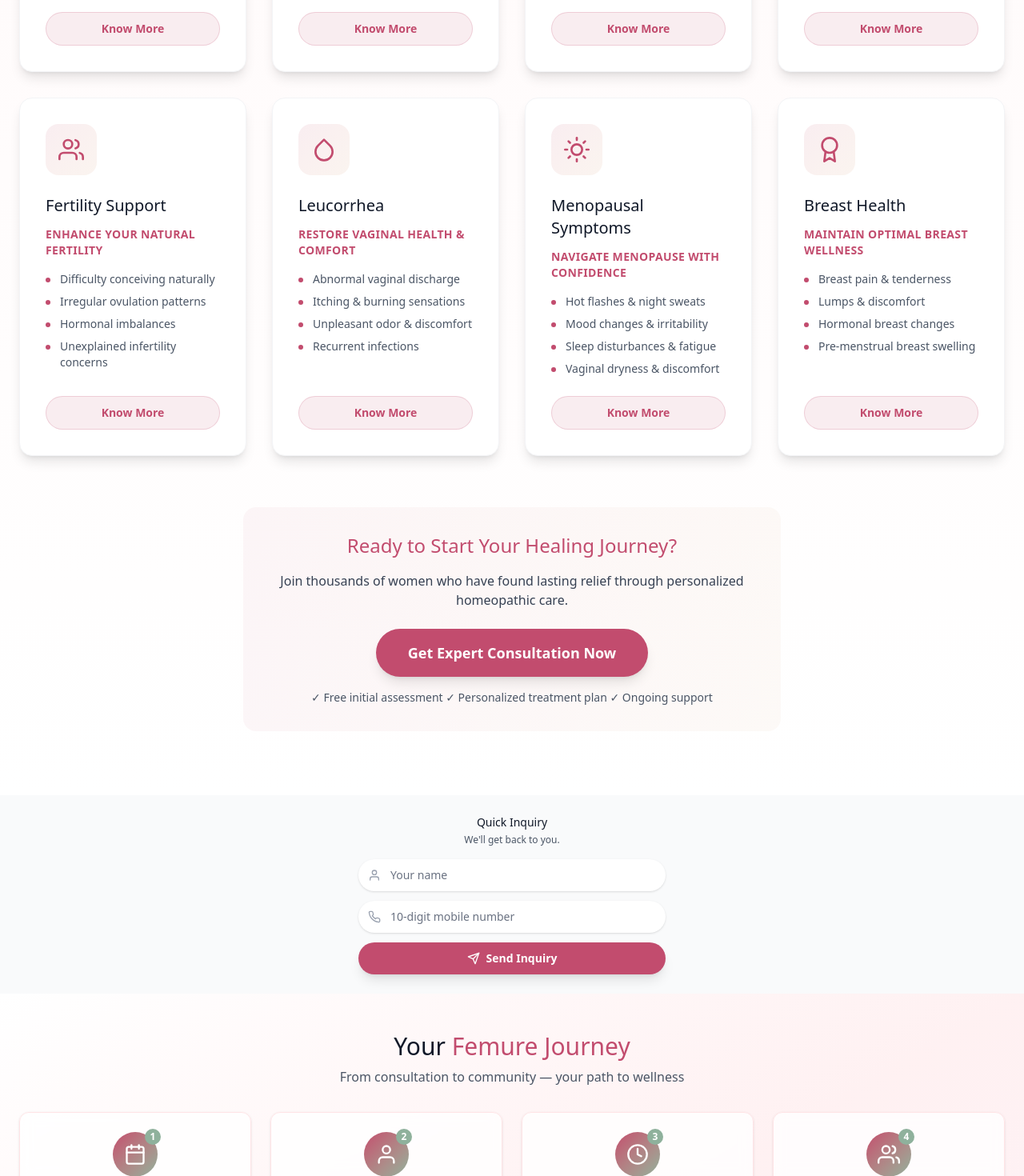
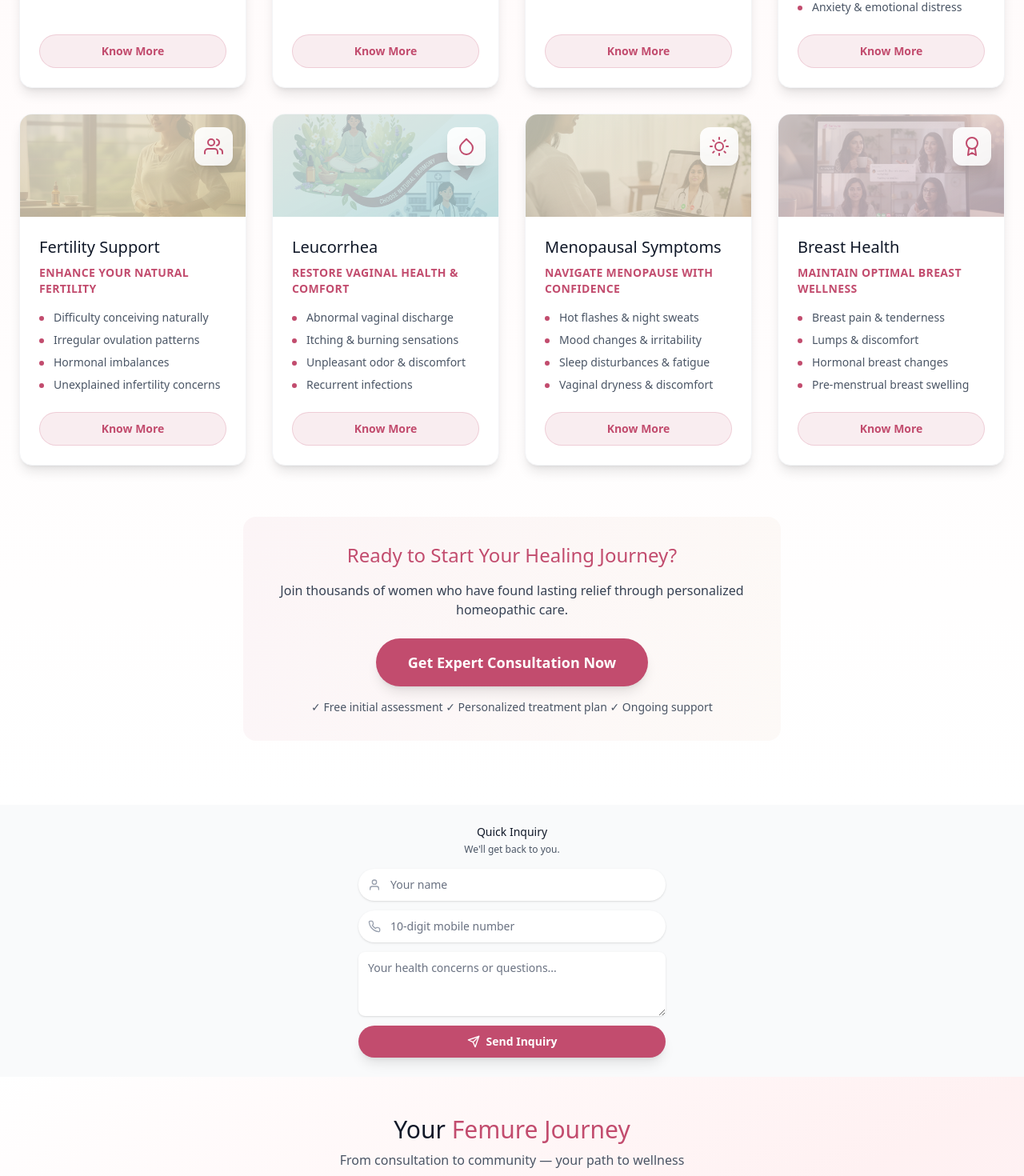
Before and after one commit to anujrathore2733/femure, a Next.js app: page / in a window 1280 px wide. Shown: the part 2539-4009 px from the top of the page at 80% size. Built offline with nearby package versions, Linux system fonts and the light colour scheme; no server answers.

Commit message:
Simplify LeadSquared fields: remove redundant mx_MedicalCondition and mx_ConditionTagline, use only mx_SelectedCondition

```diff
--- a/src/components/ConditionsSection.jsx
+++ b/src/components/ConditionsSection.jsx
@@ -1,6 +1,7 @@
 'use client';
 
 import { useState } from 'react';
+import Image from 'next/image';
 import { Shield, Zap, Clock, Heart, Users, Droplet, Sun, Award, CheckCircle, Star } from 'react-feather';
 import ConsultationModal from './ConsultationModal';
 
@@ -9,6 +10,8 @@ const conditions = [
         icon: Shield,
         title: 'PCOD / PCOS',
         tagline: 'Restore Hormonal Balance Naturally',
+        image: '/img1.png', // Woman with natural glow
+        gradient: 'from-pink-50 to-rose-100',
         symptoms: [
             'Irregular or missed periods',
             'Unexpected weight gain',
@@ -20,6 +23,8 @@ const conditions = [
         icon: Zap,
         title: 'Dysmenorrhea',
         tagline: 'Eliminate Menstrual Pain Completely',
+        image: '/img2.png', // Doctor consulting patient
+        gradient: 'from-blue-50 to-indigo-100',
         symptoms: [
             'Severe cramping & back pain',
             'Nausea & headaches',
@@ -31,6 +36,8 @@ const conditions = [
         icon: Clock,
         title: 'Menstrual Irregularities',
         tagline: 'Achieve Regular, Healthy Cycles',
+        image: '/img3.png', // Happy woman doing yoga
+        gradient: 'from-green-50 to-emerald-100',
         symptoms: [
             'Heavy or prolonged bleeding',
             'Unpredictable cycle timing',
@@ -42,6 +49,8 @@ const conditions = [
         icon: Heart,
         title: 'Premenstrual Syndrome (PMS)',
         tagline: 'Stabilize Mood & Mental Wellbeing',
+        image: '/img4.png', // Calm, peaceful woman
+        gradient: 'from-purple-50 to-violet-100',
         symptoms: [
             'Intense mood swings & irritability',
             'Breast tenderness & bloating',
@@ -53,6 +62,8 @@ const conditions = [
         icon: Users,
         title: 'Fertility Support',
         tagline: 'Enhance Your Natural Fertility',
+        image: '/img1.png', // Woman with natural glow
+        gradient: 'from-orange-50 to-amber-100',
         symptoms: [
             'Difficulty conceiving naturally',
             'Irregular ovulation patterns',
@@ -64,6 +75,8 @@ const conditions = [
         icon: Droplet,
         title: 'Leucorrhea',
         tagline: 'Restore Vaginal Health & Comfort',
+        image: '/img2.png', // Doctor consulting patient
+        gradient: 'from-teal-50 to-cyan-100',
         symptoms: [
             'Abnormal vaginal discharge',
             'Itching & burning sensations',
@@ -75,6 +88,8 @@ const conditions = [
         icon: Sun,
         title: 'Menopausal Symptoms',
         tagline: 'Navigate Menopause with Confidence',
+        image: '/img3.png', // Happy woman doing yoga
+        gradient: 'from-yellow-50 to-orange-100',
         symptoms: [
             'Hot flashes & night sweats',
             'Mood changes & irritability',
@@ -86,6 +101,8 @@ const conditions = [
         icon: Award,
         title: 'Breast Health',
         tagline: 'Maintain Optimal Breast Wellness',
+        image: '/img4.png', // Calm, peaceful woman
+        gradient: 'from-red-50 to-pink-100',
         symptoms: [
             'Breast pain & tenderness',
             'Lumps & discomfort',
@@ -136,17 +153,34 @@ export default function ConditionsSection() {
                         </p>
                     </div>
 
-                    {/* Enhanced Condition Cards */}
+                    {/* Enhanced Condition Cards with Images */}
                     <div className="grid grid-cols-1 md:grid-cols-2 lg:grid-cols-4 gap-8">
                         {conditions.map((condition, index) => {
                             const Icon = condition.icon;
                             return (
-                                <div key={index} className="condition-card bg-white rounded-2xl p-8 shadow-lg hover:shadow-xl transition-all duration-300 border border-gray-100 hover:border-femure-primary/20 group flex flex-col">
-                                    <div className="w-16 h-16 rounded-2xl bg-gradient-to-br from-femure-primary/10 to-femure-secondary/20 flex items-center justify-center mb-6 group-hover:scale-110 transition-transform duration-300">
-                                        <Icon className="text-femure-primary w-8 h-8" />
+                                <div key={index} className="condition-card bg-white rounded-2xl overflow-hidden shadow-lg hover:shadow-xl transition-all duration-300 border border-gray-100 hover:border-femure-primary/20 group flex flex-col relative">
+                                    {/* Creative Image Background */}
+                                    <div className={`relative h-32 bg-gradient-to-br ${condition.gradient} overflow-hidden`}>
+                                        <div className="absolute inset-0 bg-black/10"></div>
+                                        <Image
+                                            src={condition.image}
+                                            alt={condition.title}
+                                            fill
+                                            className="object-cover object-center opacity-20 group-hover:opacity-30 transition-opacity duration-300"
+                                        />
+                                        {/* Floating Icon */}
+                                        <div className="absolute top-4 right-4 w-12 h-12 rounded-xl bg-white/90 backdrop-blur-sm flex items-center justify-center shadow-lg group-hover:scale-110 transition-transform duration-300">
+                                            <Icon className="text-femure-primary w-6 h-6" />
                                         </div>
-                                    <h3 className="font-headline text-xl mb-3 text-gray-900">{condition.title}</h3>
+                                        {/* Subtle Pattern Overlay */}
+                                        <div className="absolute inset-0 bg-gradient-to-br from-transparent via-transparent to-black/5"></div>
+                                    </div>
+
+                                    {/* Content Section */}
+                                    <div className="p-6 flex flex-col flex-grow">
+                                        <h3 className="font-headline text-xl mb-2 text-gray-900 group-hover:text-femure-primary transition-colors duration-300">{condition.title}</h3>
                                         <p className="text-femure-primary font-semibold mb-4 text-sm uppercase tracking-wide">{condition.tagline}</p>
+
                                         <ul className="text-gray-600 text-sm space-y-2 mb-6 flex-grow">
                                             {condition.symptoms.map((symptom, i) => (
                                                 <li key={i} className="flex items-start">
@@ -155,12 +189,14 @@ export default function ConditionsSection() {
                                                 </li>
                                             ))}
                                         </ul>
+
                                         <button
                                             onClick={() => openModalWithCondition(condition)}
-                                        className="w-full bg-femure-primary/10 hover:bg-femure-primary/20 text-femure-primary py-2.5 px-4 rounded-full text-sm font-semibold transition-all duration-300 border border-femure-primary/20 hover:border-femure-primary/40"
+                                            className="w-full bg-femure-primary/10 hover:bg-femure-primary/20 text-femure-primary py-2.5 px-4 rounded-full text-sm font-semibold transition-all duration-300 border border-femure-primary/20 hover:border-femure-primary/40 group-hover:bg-femure-primary group-hover:text-white"
                                         >
                                             Know More
                                         </button>
+                                    </div>
                                 </div>
                             );
                         })}
--- a/src/components/InquiryForm.jsx
+++ b/src/components/InquiryForm.jsx
@@ -7,7 +7,8 @@ import { submitToLeadSquared, validatePhoneNumber } from '@/lib/leadsquared';
 export default function InquiryForm() {
     const [formData, setFormData] = useState({
         name: '',
-        mobile: ''
+        mobile: '',
+        query: ''
     });
     const [errors, setErrors] = useState({});
     const [isSubmitting, setIsSubmitting] = useState(false);
@@ -32,10 +33,6 @@ export default function InquiryForm() {
 
     const validateForm = () => {
         const newErrors = {};
-
-        if (!formData.name.trim()) {
-            newErrors.name = 'Name is required';
-        }
 
         if (!formData.mobile.trim()) {
             newErrors.mobile = 'Mobile number is required';
@@ -62,7 +59,7 @@ export default function InquiryForm() {
 
             if (result.success) {
                 setIsSubmitted(true);
-                setFormData({ name: '', mobile: '' });
+                setFormData({ name: '', mobile: '', query: '' });
                 console.log('Inquiry submitted successfully:', result);
             } else {
                 throw new Error(result.message || 'Failed to submit inquiry');
@@ -77,7 +74,7 @@ export default function InquiryForm() {
 
     const resetForm = () => {
         setIsSubmitted(false);
-        setFormData({ name: '', mobile: '' });
+        setFormData({ name: '', mobile: '', query: '' });
         setErrors({});
         setSubmitError('');
     };
@@ -126,7 +123,6 @@ export default function InquiryForm() {
                                 name="name"
                                 value={formData.name}
                                 onChange={handleInputChange}
-                                required
                                 className={`block w-full pl-10 pr-3 py-2.5 bg-white border-0 rounded-full shadow-sm focus:ring-2 focus:ring-femure-primary focus:outline-none text-sm placeholder-gray-500 ${
                                     errors.name ? 'ring-2 ring-red-500' : ''
                                 }`}
@@ -165,6 +161,26 @@ export default function InquiryForm() {
                             )}
                         </div>
 
+                        {/* Query Field */}
+                        <div>
+                            <textarea
+                                name="query"
+                                value={formData.query}
+                                onChange={handleInputChange}
+                                rows={3}
+                                className={`block w-full px-3 py-2.5 bg-white border-0 rounded-lg shadow-sm focus:ring-2 focus:ring-femure-primary focus:outline-none text-sm placeholder-gray-500 ${
+                                    errors.query ? 'ring-2 ring-red-500' : ''
+                                }`}
+                                placeholder="Your health concerns or questions..."
+                            />
+                            {errors.query && (
+                                <p className="text-red-500 text-xs mt-1 flex items-center">
+                                    <AlertCircle className="w-3 h-3 mr-1" />
+                                    {errors.query}
+                                </p>
+                            )}
+                        </div>
+
                         {submitError && (
                             <div className="bg-red-50 border border-red-200 rounded-lg p-2">
                                 <p className="text-red-600 text-xs flex items-center">
```
Also changed, not shown: src/components/ConsultationModal.jsx (+5 -17 lines), src/lib/leadsquared.js. Lines whose indentation alone changed are shown as unchanged.
